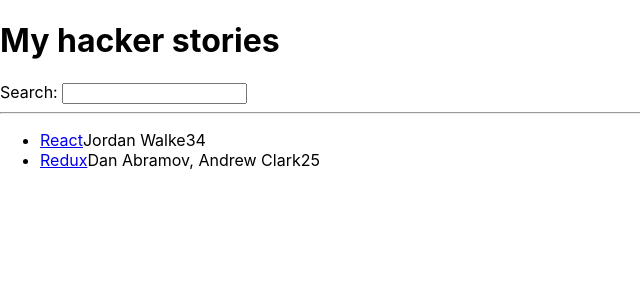
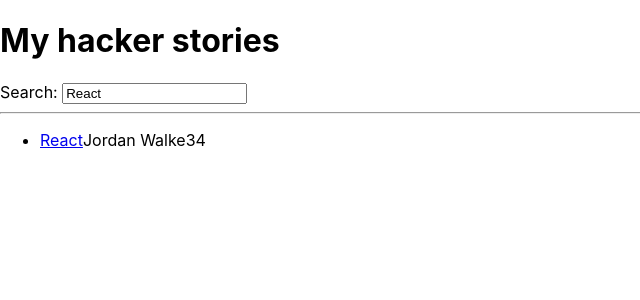
Before and after one commit to alejandro-armenta/hacker-stories, a React (Create React App) app: page / in a window 1280 px wide. Shown: the top 300 px of the page, without its empty margins (0-640 px from the left). Built offline with nearby package versions, Linux system fonts and the light colour scheme.

Commit message:
made uodate

```diff
--- a/src/App.js
+++ b/src/App.js
@@ -1,6 +1,3 @@
-
-//client side rendering
-//server side rendering
 
 import React from "react"
 
@@ -22,17 +19,18 @@
       num_comments: 2,
       points: 5,
       objectID: 1,
-    },
+    }
   ]
 
-  const [searchTerm, setSearchTerm] = React.useState('')
+  //esta de aqui
+  const [searchTerm, setSearchTerm] = React.useState('React')
 
   const handleSearch = (event) => {
     setSearchTerm(event.target.value)
   }
 
   const storiesFiltered = stories.filter((story) =>
-      story.title.toLowerCase().includes(searchTerm.toLowerCase())
+    story.title.toLowerCase().includes(searchTerm.toLowerCase())
   )
 
   return (
@@ -40,7 +38,7 @@
 
       <h1>My hacker stories</h1>
 
-      <Search onSearch={handleSearch} />
+      <Search search={searchTerm} onSearch={handleSearch} />
 
       <hr />
 
@@ -49,8 +47,6 @@
     </div>
   )
 }
-
-
 
 const List = (props) => {
 
@@ -87,17 +83,24 @@
 }
 
 const Search = (props) => {
+
+  const {search, onSearch} = props
+
   return (
-
     <div>
 
       <label htmlFor="search">Search: </label>
 
-      <input id="search" type="text" onChange={props.onSearch} />
+      <input
+        id="search"
+        type="text"
+        value={search}
+        onChange={onSearch}
+      />
 
     </div>
-  );
-};
+  )
+}
 
 
-export default App;
+export default App
```
